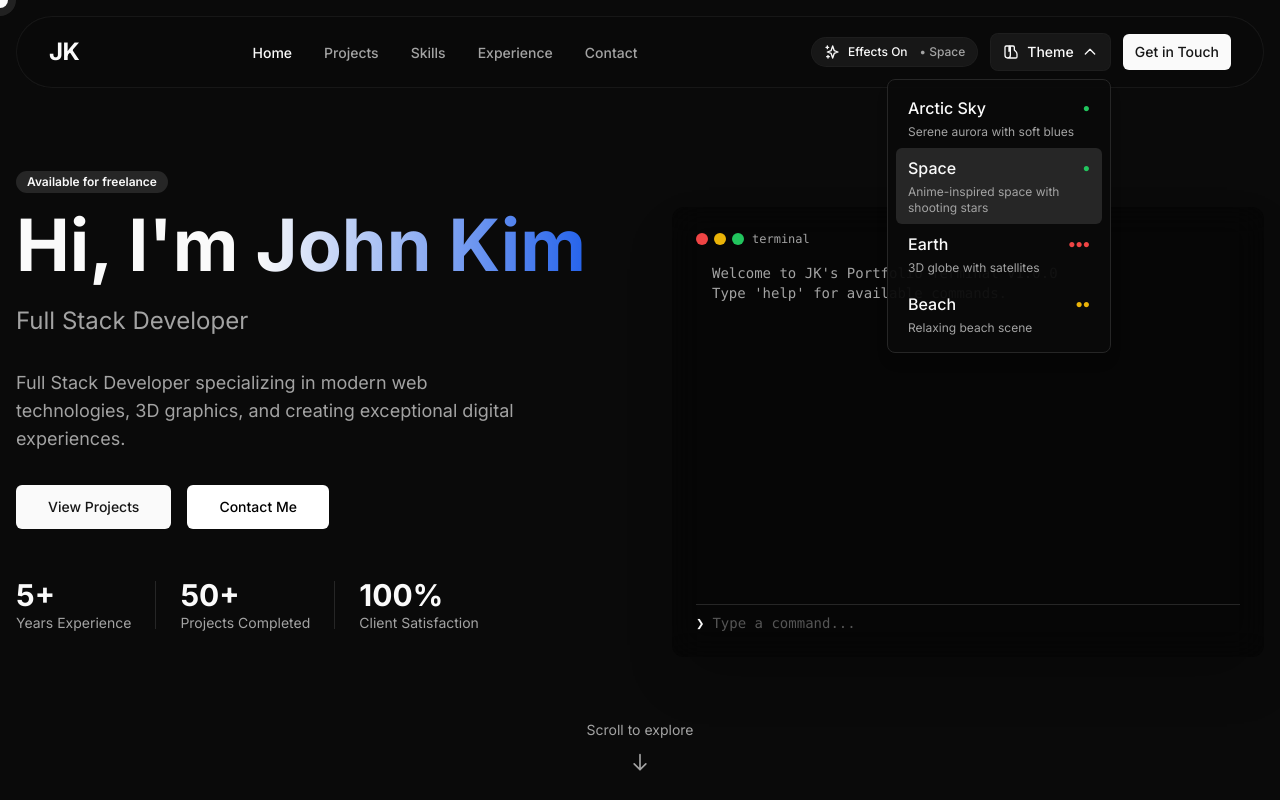
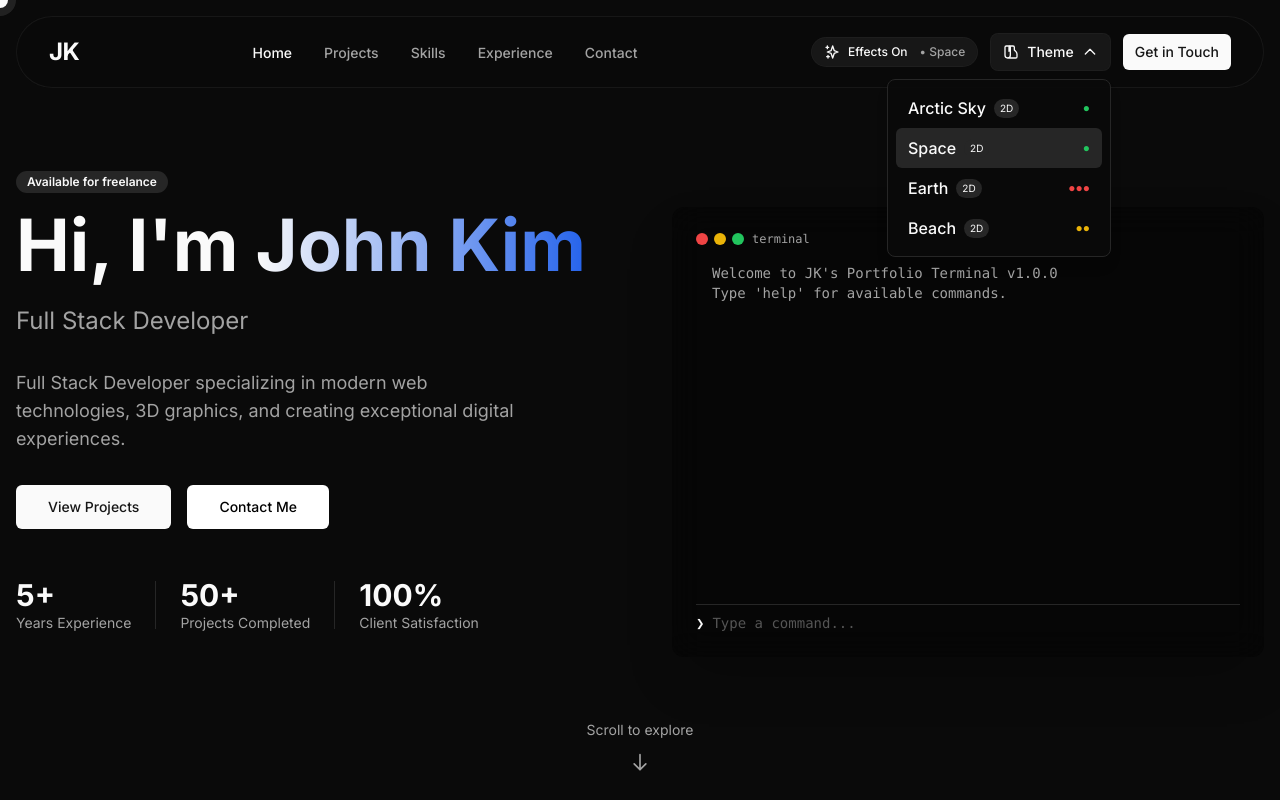
Before and after one commit to swz22/portfolio-jk, a Next.js app: page / in a window 1280 px wide. Both pictures are taken after a click on the button "Theme". Shown: the top 800 px of the page. Built offline with nearby package versions, Linux system fonts and the light colour scheme; no server answers.

Commit message:
refactor: simplify theme selector by removing descriptions

```diff
--- a/components/ui/theme-selector.tsx
+++ b/components/ui/theme-selector.tsx
@@ -79,13 +79,17 @@ export function ThemeSelector() {
                       setIsOpen(false);
                     }}
                     className={cn(
-                      'flex w-full flex-col items-start gap-1 rounded-md px-3 py-2 text-left transition-all',
+                      'flex w-full items-center justify-between rounded-md px-3 py-2 transition-all',
                       'hover:bg-secondary/50',
                       currentTheme === theme.id && 'bg-secondary'
                     )}
                   >
-                    <div className="flex w-full items-center justify-between">
+                    <div className="flex items-center gap-2">
                       <span className="font-medium">{theme.name}</span>
+                      <span className="rounded-full bg-secondary px-1.5 py-0.5 text-[10px] text-secondary-foreground">
+                        {theme.technology === '3D WebGL' ? '3D' : '2D'}
+                      </span>
+                    </div>
                     <span
                       className={cn(
                         'text-xs',
@@ -98,10 +102,6 @@ export function ThemeSelector() {
                       {theme.performance === 'medium' && '●●'}
                       {theme.performance === 'heavy' && '●●●'}
                     </span>
-                    </div>
-                    <span className="text-xs text-muted-foreground">
-                      {theme.description}
-                    </span>
                   </button>
                 ))}
               </div>
```
Lines whose indentation alone changed are shown as unchanged.
